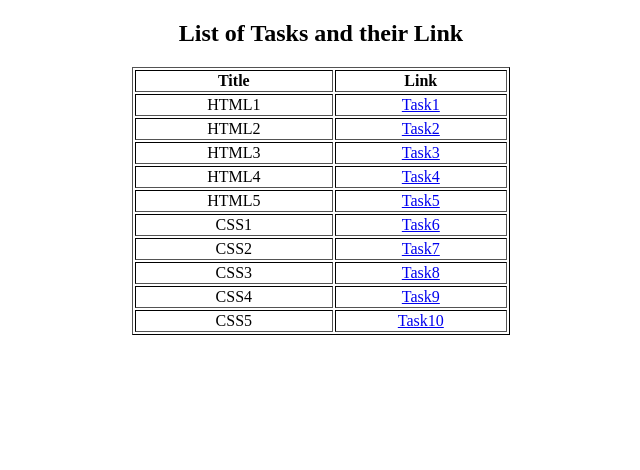
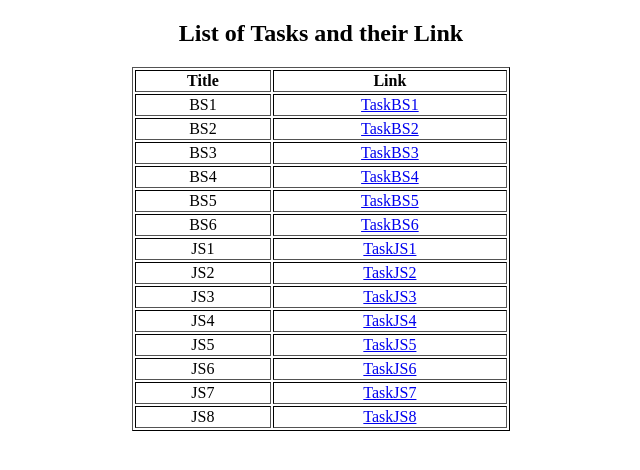
Before and after one commit to Pratik-Jodgudri/Ethnus-MERN-2, a plain HTML site: page index.html in a window 1280 px wide. Shown: the whole page, without its empty margins (319-959 px from the left). Drawn offline with Linux system fonts and the light colour scheme.

Commit message:
Update index.html

```diff
--- a/index.html
+++ b/index.html
@@ -1,56 +1,75 @@
 <!DOCTYPE html>
 <html lang="en">
+
 <head>
     <meta charset="UTF-8">
     <meta name="viewport" content="width=device-width, initial-scale=1.0">
     <title>Index</title>
 </head>
+
 <body>
     <h2 style="text-align: center;">List of Tasks and their Link</h2>
-    <table  border=1px style="margin-left: auto; margin-right: auto;  border-color: black; width: 10cm;
+    <table border=1px style="margin-left: auto; margin-right: auto;  border-color: black; width: 10cm;
     text-align: center;">
         <th>Title</th>
         <th>Link</th>
         <tr>
-            <td>HTML1 </td>
-            <td><a href="Task1.html">Task1</a></td>
+            <td>BS1</td>
+            <td><a href="TaskBS1.html">TaskBS1</a></td>
         </tr>
         <tr>
-            <td>HTML2 </td>
-            <td><a href="Task2.html">Task2</a></td>
+            <td>BS2</td>
+            <td><a href="TaskBS2.html">TaskBS2</a></td>
         </tr>
         <tr>
-            <td>HTML3 </td>
-            <td><a href="Task3.html">Task3</a></td>
+            <td>BS3</td>
+            <td><a href="TaskBS3.html">TaskBS3</a></td>
         </tr>
         <tr>
-            <td>HTML4 </td>
-            <td><a href="Task4.html">Task4</a></td>
+            <td>BS4</td>
+            <td><a href="TaskBS4.html">TaskBS4</a></td>
         </tr>
         <tr>
-            <td>HTML5 </td>
-            <td><a href="Task5.html">Task5</a></td>
+            <td>BS5</td>
+            <td><a href="TaskBS5.html">TaskBS5</a></td>
         </tr>
         <tr>
-            <td>CSS1 </td>
-            <td><a href="Task6.html">Task6</a></td>
+            <td>BS6</td>
+            <td><a href="TaskBS6.html">TaskBS6</a></td>
         </tr>
         <tr>
-            <td>CSS2 </td>
-            <td><a href="Task7.html">Task7</a></td>
+            <td>JS1</td>
+            <td><a href="TaskJS1.html">TaskJS1</a></td>
         </tr>
         <tr>
-            <td>CSS3 </td>
-            <td><a href="Task8.html">Task8</a></td>
+            <td>JS2</td>
+            <td><a href="TaskJS2.html">TaskJS2</a></td>
         </tr>
         <tr>
-            <td>CSS4 </td>
-            <td><a href="Task9.html">Task9</a></td>
+            <td>JS3</td>
+            <td><a href="TaskJS3.html">TaskJS3</a></td>
         </tr>
         <tr>
-            <td>CSS5 </td>
-            <td><a href="Task10.html">Task10</a></td>
+            <td>JS4</td>
+            <td><a href="TaskJS4.html">TaskJS4</a></td>
+        </tr>
+        <tr>
+            <td>JS5</td>
+            <td><a href="TaskJS5.html">TaskJS5</a></td>
+        </tr>
+        <tr>
+            <td>JS6</td>
+            <td><a href="TaskJS6.html">TaskJS6</a></td>
+        </tr>
+        <tr>
+            <td>JS7</td>
+            <td><a href="TaskJS7.html">TaskJS7</a></td>
+        </tr>
+        <tr>
+            <td>JS8</td>
+            <td><a href="TaskJS8.html">TaskJS8</a></td>
         </tr>
 
 </body>
+
 </html>
```
